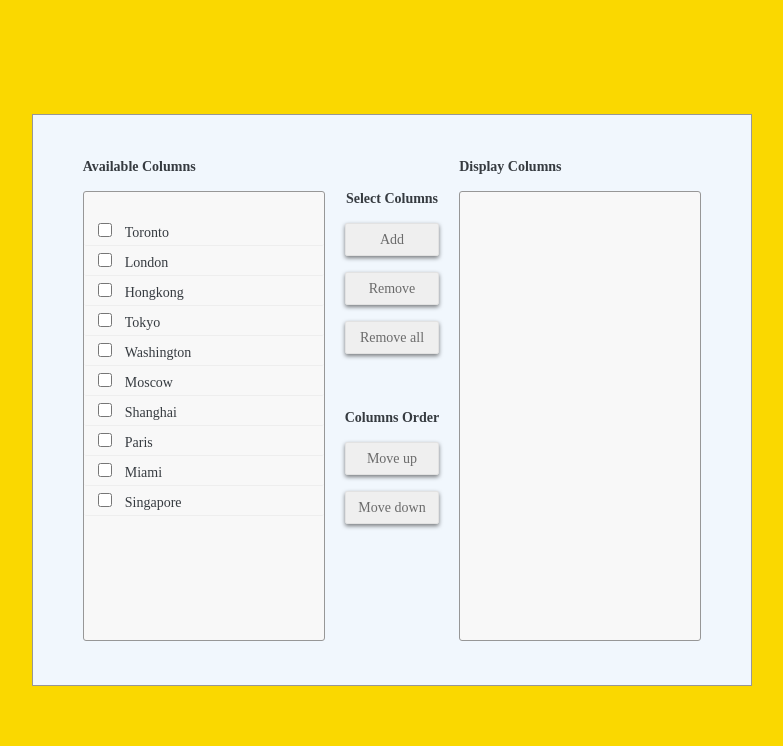
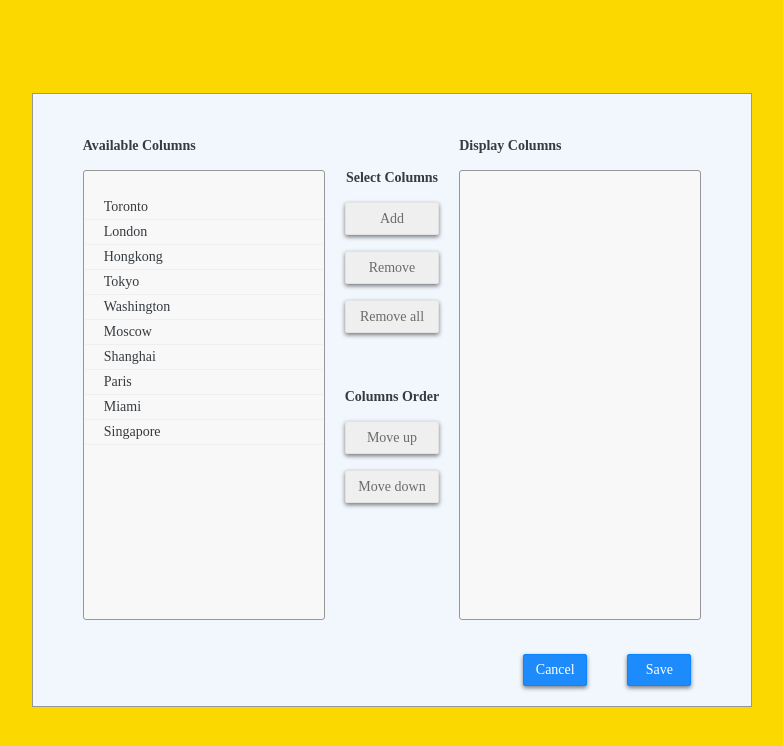
Before and after one commit to Akigaze/transfer-react, a React (Create React App) app: page / in a window 1280 px wide. Shown: the top 746 px of the page, without its empty margins (248-1031 px from the left). Built offline with nearby package versions, Linux system fonts and the light colour scheme.

Commit message:
[Quinn] add save and cancel button and achieve checkbox and save-cancel control

```diff
--- a/src/App.js
+++ b/src/App.js
@@ -9,7 +9,7 @@ class App extends Component {
     return (
       <div className="App">
         <header className="App-header">
-            <Transfer availableList={cityList} displayList={[]}/>
+            <Transfer availableList={cityList} displayList={[]} showCheckbox={false} cancelAndSave={true}/>
         </header>
       </div>
     );
--- a/src/component/featureList.js
+++ b/src/component/featureList.js
@@ -26,12 +26,12 @@ class FeatureList extends Component {
 }
 
 const FeatureItem=(props)=>{
-    let {id, selected, text, click}=props;
+    let {id, selected, text, click, checkbox}=props;
     return(
         <li id={id}
             onClick={()=>{click(id,!selected)}}
             className={selected?"selected-column":"unselect-column"}>
-            <input type="checkbox" className="column-check-box" checked={selected}/>
+            {checkbox && (<input type="checkbox" className="column-check-box" checked={selected}/>)}
             <span className="column-item">{text}</span>
         </li>
     )
--- a/src/component/transfer.js
+++ b/src/component/transfer.js
@@ -4,7 +4,7 @@ import FeatureList from "./featureList"
 class Transfer extends Component {
     constructor(props) {
         super(props);
-        this.initState(props);
+        this.state = this.initState(props);
     }
 
     initState(props) {
@@ -20,7 +20,7 @@ class Transfer extends Component {
         let moveUpAvailable = this.isAvailableWhenOneCanUp(displayColumns);
         let moveDownAvailable = this.isAvailableWhenOneCanDown(displayColumns);
 
-        this.state = {
+        return {
             availableColumns,
             displayColumns,
             addAvailable,
@@ -28,7 +28,7 @@ class Transfer extends Component {
             removeAllAvailable,
             moveUpAvailable,
             moveDownAvailable
-        };
+        }
     }
 
     isAvailableWhenHasSelected(columns) {
@@ -192,13 +192,22 @@ class Transfer extends Component {
         let columnOrderButtons = this.getColumnOrderButtons();
         return(
             <div className="transfer">
-                <FeatureList columns={availableColumns} clickItem={this.clickItem} title="Available Columns"/>
-                <div className="btn-list">
-                    <ButtonList title="Select Columns" buttons={selectColButtons}/>
-                    <ColumnBlank height="40" />
-                    <ButtonList title="Columns Order" buttons={columnOrderButtons}/>
+                <div className="transfer-core">
+                    <FeatureList columns={availableColumns} clickItem={this.clickItem} title="Available Columns" checkbox={this.props.showCheckbox}/>
+                    <div className="btn-list">
+                        <ButtonList title="Select Columns" buttons={selectColButtons}/>
+                        <ColumnBlank height="40" />
+                        <ButtonList title="Columns Order" buttons={columnOrderButtons}/>
+                    </div>
+                    <FeatureList columns={displayColumns}  clickItem={this.clickItem} title="Display Columns" checkbox={this.props.showCheckbox}/>
                 </div>
-                <FeatureList columns={displayColumns}  clickItem={this.clickItem} title="Display Columns"/>
+                {this.props.cancelAndSave && (
+                    <div className="cancel-and-save">
+                        <input type="button" value="Cancel" className="cancel-btn" />
+                        <input type="button" value="Save" className="save-btn" />
+                    </div>
+                )}
+
             </div>
         )
     }
--- a/src/style/transfer.css
+++ b/src/style/transfer.css
@@ -24,10 +24,13 @@
 }
 
 .transfer{
-    display: flex;
     border: solid 1px #979797;
     background-color: #f1f7fd;
-    padding: 40px;
+}
+
+.transfer-core{
+    display: flex;
+    padding: 40px 40px 20px 40px;
 }
 
 .selected-column,.unselect-column{
@@ -107,7 +110,6 @@
     /* background-color: #0b85ff; */
     background: #1d8bfb;
     border: 1px solid #0b85ff;
-
 }
 
 .function-btn-available:hover{
@@ -155,3 +157,35 @@
     width: 14px;
     background-color: white;
 }
+
+.cancel-and-save{
+    padding: 10px 40px 20px 40px;
+    text-align: right;
+}
+
+.save-btn,.cancel-btn{
+    margin: 0 20px;
+    transition: 360ms;
+    min-width: 64px;
+    height: 32px;
+    border-radius: 2px;
+    box-shadow: 0 2px 4px 0 rgba(0, 0, 0, 0.5);
+    font-family: ProximaNova;
+    font-size: 14px;
+    font-weight: normal;
+    font-style: normal;
+    font-stretch: normal;
+    line-height: normal;
+    letter-spacing: normal;
+    color: #fff;
+    background: #1d8bfb;
+    border: 1px solid #0b85ff;
+}
+
+.cancel-btn{
+
+}
+
+.save-btn{
+
+}
```
